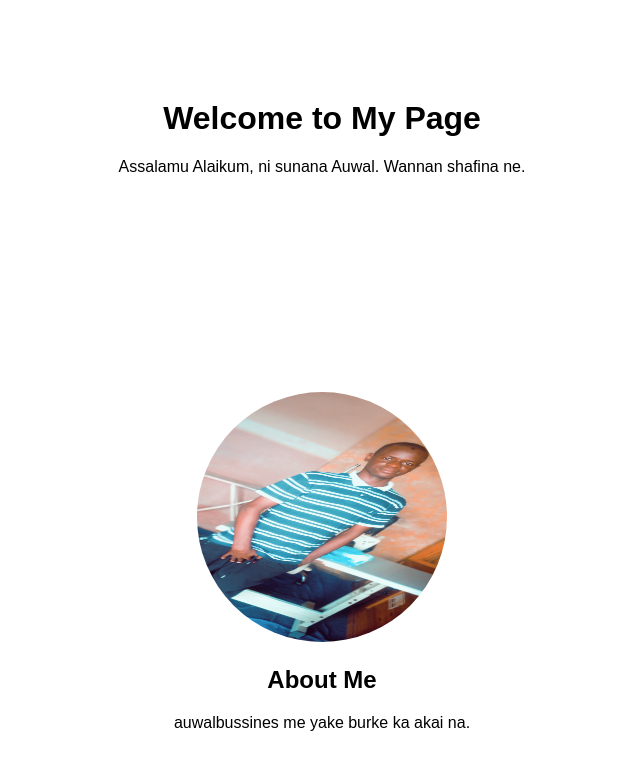
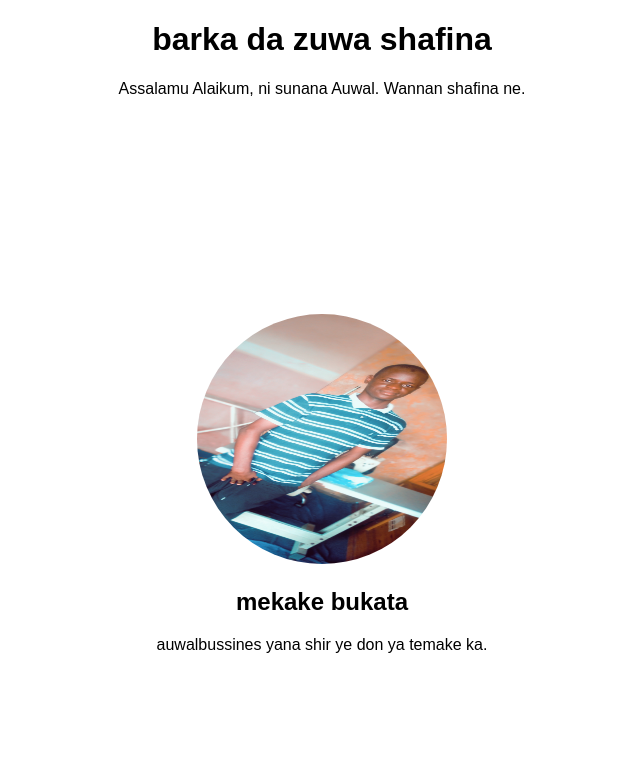
Before and after one commit to auwal11/Auwal, a plain HTML site: page index.html in a window 1280 px wide. Shown: the whole page, without its empty margins (318-958 px from the left). Drawn offline with Linux system fonts and the light colour scheme.

Commit message:
Update index.html

```diff
--- a/index.html
+++ b/index.html
@@ -9,7 +9,7 @@
         body {
             font-family: Arial, sans-serif;
             text-align: center;
-            margin: 100px;
+            margin: 10px;
         }
         img {
             width: 250px;
@@ -21,15 +21,15 @@
 </head>
 <body>
 
-    <h1>Welcome to My Page</h1>
+    <h1>barka da zuwa shafina</h1>
     <p>Assalamu Alaikum, ni sunana Auwal. Wannan shafina ne.</p>
 
     <!-- NAN ZAKA SA HOTONKA -->
 <img src="https://raw.githubusercontent.com/auwal11/Auwal/main/IMG_20230430_110140_9.jpg"
 alt="My Profile Picture">
 
-    <h2>About Me</h2>
-    <p>auwalbussines me yake burke ka akai na.</p>
+    <h2>mekake bukata</h2>
+    <p>auwalbussines yana shir ye don ya temake ka.</p>
 
 </body>
 </html>
```
